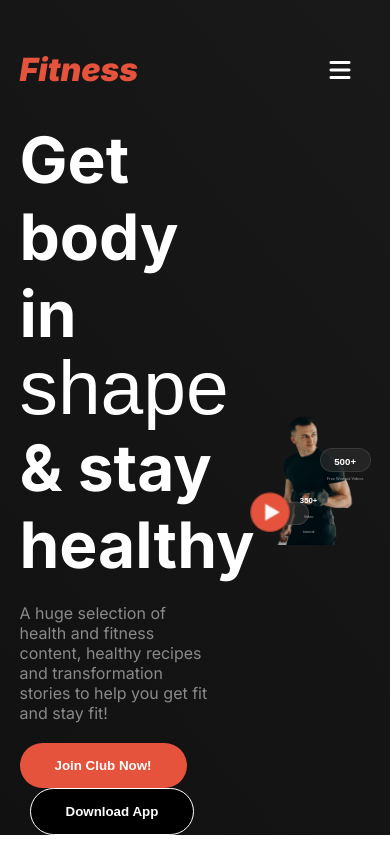
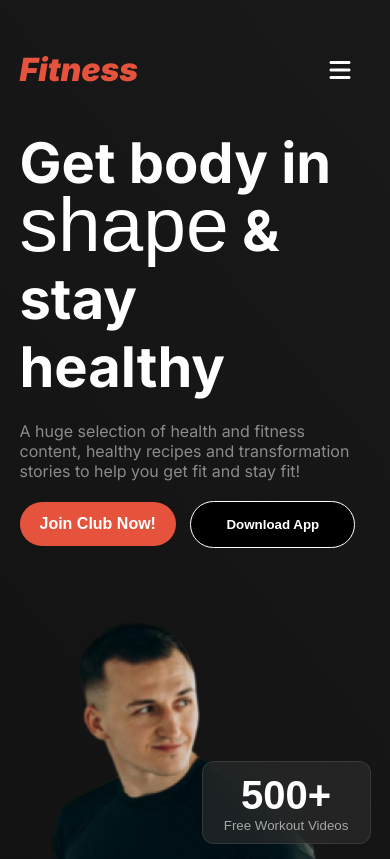
Before and after one commit to Md-KamrulHassan/Fitness-and-gym, a plain HTML site: page index.html in a window 390 px wide. Shown: the top 859 px of the page. Drawn offline with Linux system fonts and the light colour scheme; a web font is replaced by a local one.

Commit message:
finish the header section for all the devices

```diff
--- a/index.html
+++ b/index.html
@@ -38,7 +38,7 @@
             ></label>
           </div>
         </nav>
-        <!-- header content section  -->
+        <!-- content section  -->
         <section class="content_section flexbox">
           <div class="fitness_content">
             <h1 class="title">
@@ -50,8 +50,10 @@
               A huge selection of health and fitness content, healthy recipes
               and transformation stories to help you get fit and stay fit!
             </p>
-            <button class="primary_btn">Join Club Now!</button>
-            <button class="secondary_btn">Download App</button>
+            <div class="button_area">
+              <button class="primary_btn">Join Club Now!</button>
+              <button class="secondary_btn">Download App</button>
+            </div>
           </div>
           <div class="tutorial">
             <img src="images/Images 2.png" alt="" class="tutorial_image" />
--- a/style/general.css
+++ b/style/general.css
@@ -28,8 +28,15 @@ body {
   background-color: #e6533c;
   border: none;
   cursor: pointer;
+  font-size: 1rem;
 }
 
 .flexbox {
   display: flex;
 }
+
+@media screen and (max-width: 575px) {
+  .primary_btn {
+    padding: 13px 20px;
+  }
+}
--- a/style/header.css
+++ b/style/header.css
@@ -1,7 +1,7 @@
 @import url("https://fonts.cdnfonts.com/css/miama");
 
 .header_container {
-  max-width: 1536px;
+  width: 100%;
   height: auto;
   color: white;
   background: linear-gradient(50deg, rgb(17, 17, 17), rgb(26, 25, 25) 100%);
@@ -10,7 +10,7 @@
 }
 
 .header_container .container {
-  width: 70%;
+  width: 75%;
   margin: 0 auto;
 }
 
@@ -52,13 +52,6 @@
   border-radius: 25px;
 }
 
-.content_section {
-  justify-content: space-between;
-  align-items: center;
-  gap: 50px;
-  margin-top: 32px;
-}
-
 /* hamburger menu  */
 
 .open-menu,
@@ -82,7 +75,16 @@
   right: 10%;
 }
 
-/* fitness content  */
+/* content section  */
+
+.content_section {
+  justify-content: space-between;
+  align-items: center;
+  gap: 50px;
+  margin-top: 40px;
+}
+
+/* >fitness content  */
 .fitness_content {
   width: 55%;
 }
@@ -127,9 +129,8 @@
   background: rgba(48, 48, 48, 0.57);
   backdrop-filter: blur(20px);
   border: 1px solid rgba(255, 255, 255, 0.1);
-  width: 13vw;
-  height: 6vw;
-  padding: 1vw;
+
+  padding: 3% 6%;
 }
 .tb1 {
   position: absolute;
@@ -150,14 +151,13 @@
   font-weight: 700;
 }
 .tb1 .video_numbers {
-  font-size: 2.5vw;
+  font-size: 2.5rem;
 }
 .tb2 .video_numbers {
-  font-size: 2vw;
+  font-size: 2rem;
 }
 .video_desc {
   color: rgba(239, 237, 232, 0.65);
-  font-size: 1vw;
 }
 .icon img {
   width: 40px;
@@ -200,9 +200,42 @@
   #menu-1 {
     background-color: rgb(0, 0, 0);
   }
+  /* content section  */
+  .content_section {
+    flex-direction: column;
+  }
+  /* fitness content  */
+  .fitness_content {
+    width: 100%;
+  }
+  .fitness_content .title {
+    font-size: 3.5rem;
+  }
+  .tutorial {
+    width: 100%;
+  }
+  .tutorial_image {
+    width: 100%;
+  }
 }
 
 /* tab responsive  */
 
 @media (min-width: 576px) and (max-width: 992px) {
+  .header_container .container {
+    width: 85%;
+  }
+  .content_section {
+    flex-direction: column;
+  }
+
+  .fitness_content {
+    width: 100%;
+  }
+  .tutorial {
+    width: 100%;
+  }
+  .tutorial_image {
+    width: 100%;
+  }
 }
```
